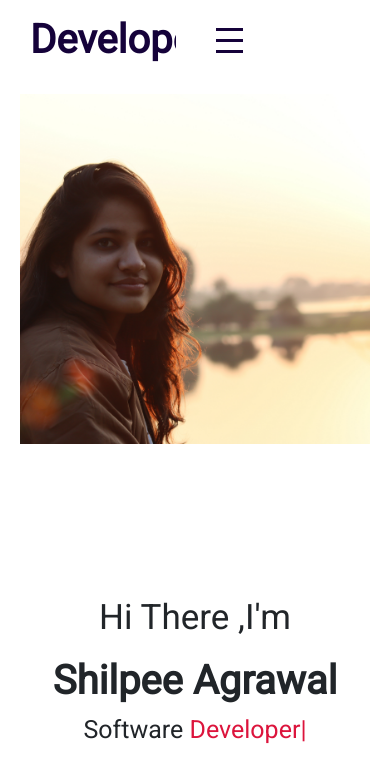
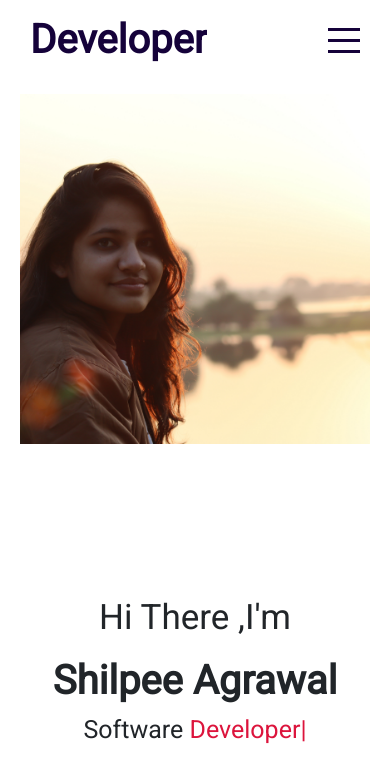
Before and after one commit to shilpiagrawal19/Portfolio, a React (Create React App) app: page / in a window 390 px wide. Shown: the top 782 px of the page. Built offline with nearby package versions, Linux system fonts and the light colour scheme.

Commit message:
responsive menu

```diff
--- a/src/components/menu/Menu.scss
+++ b/src/components/menu/Menu.scss
@@ -13,12 +13,12 @@
     justify-content: center;
     transition: all 1S ease;
 
-    @include mobile{
-      margin-right: 150px;
-      right: -450px;
+    // @include mobile{
+    //   margin-right: 150px;
+    //   right: -450px;
 
 
-    }
+    // }
 
     &.active{
         right: 0;
--- a/src/components/portfolio/Portfolio.jsx
+++ b/src/components/portfolio/Portfolio.jsx
@@ -70,8 +70,9 @@ export default function Portfolio() {
         <div className="container">
             {data.map((d) => (
                 <div className="item">
+                <img className="imgproject" src={d.img} alt="loading"/>
                 <a href={d.href} className="titlelink">{d.title}</a>
-                <img className="imgproject" src={d.img} alt="loading"/>
+
 
 
                 <div>
--- a/src/components/portfolio/Portfolio.scss
+++ b/src/components/portfolio/Portfolio.scss
@@ -89,6 +89,11 @@
                 height: 150px;
                 width: 100%;
                 border-radius: 20px;
+
+                @include mobile{
+                    width: 135px;
+                    height: 100px;
+                  }
             }
 
         }
--- a/src/components/topbar/Topbar.scss
+++ b/src/components/topbar/Topbar.scss
@@ -9,9 +9,9 @@
     z-index: 3;
     transition: all 1s ease;
 
-    @include mobile{
-        width: 70%;
-    }
+    // @include mobile{
+    //     width: 70%;
+    // }
 
 
 .wrapper{
```
